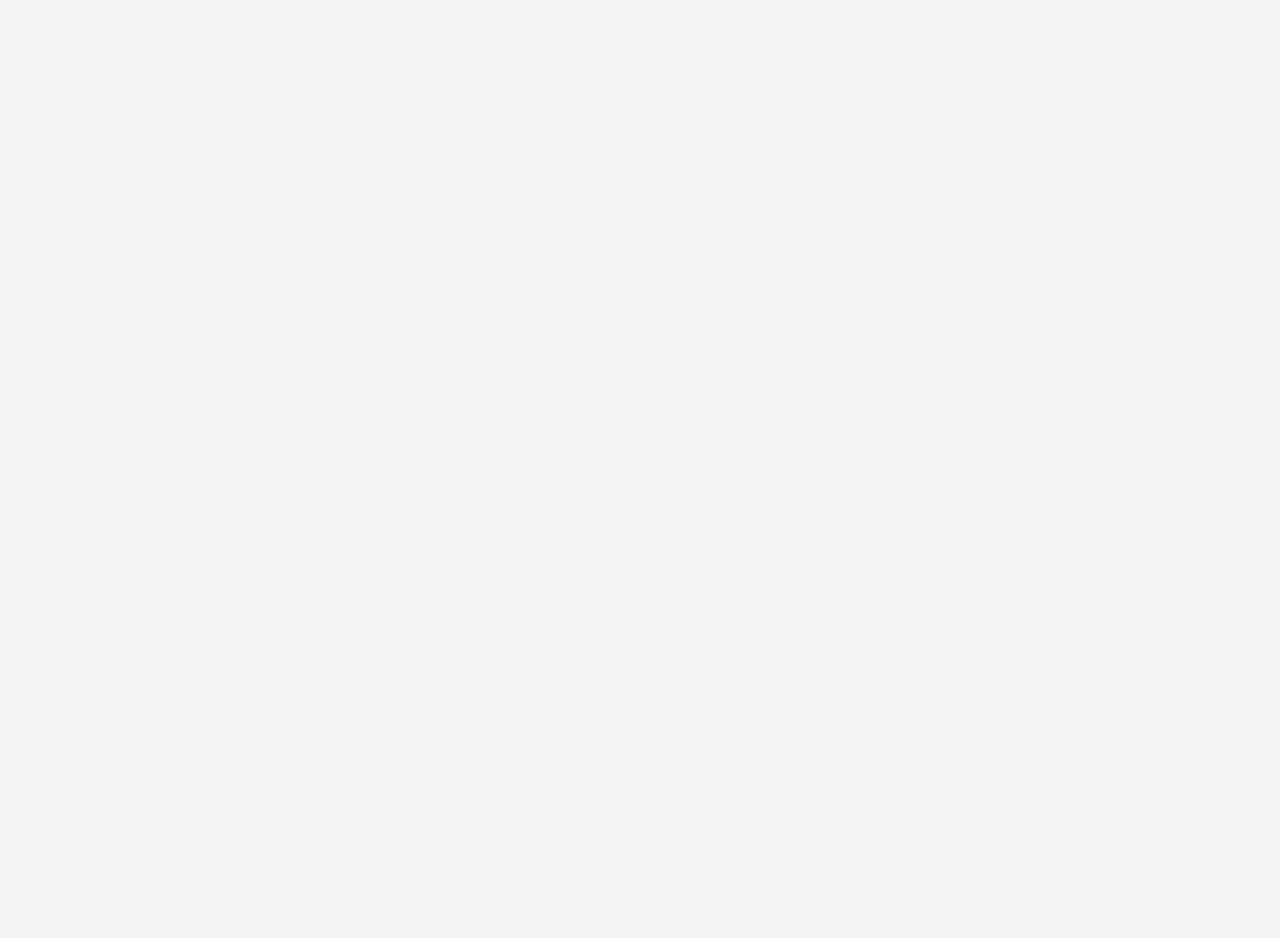
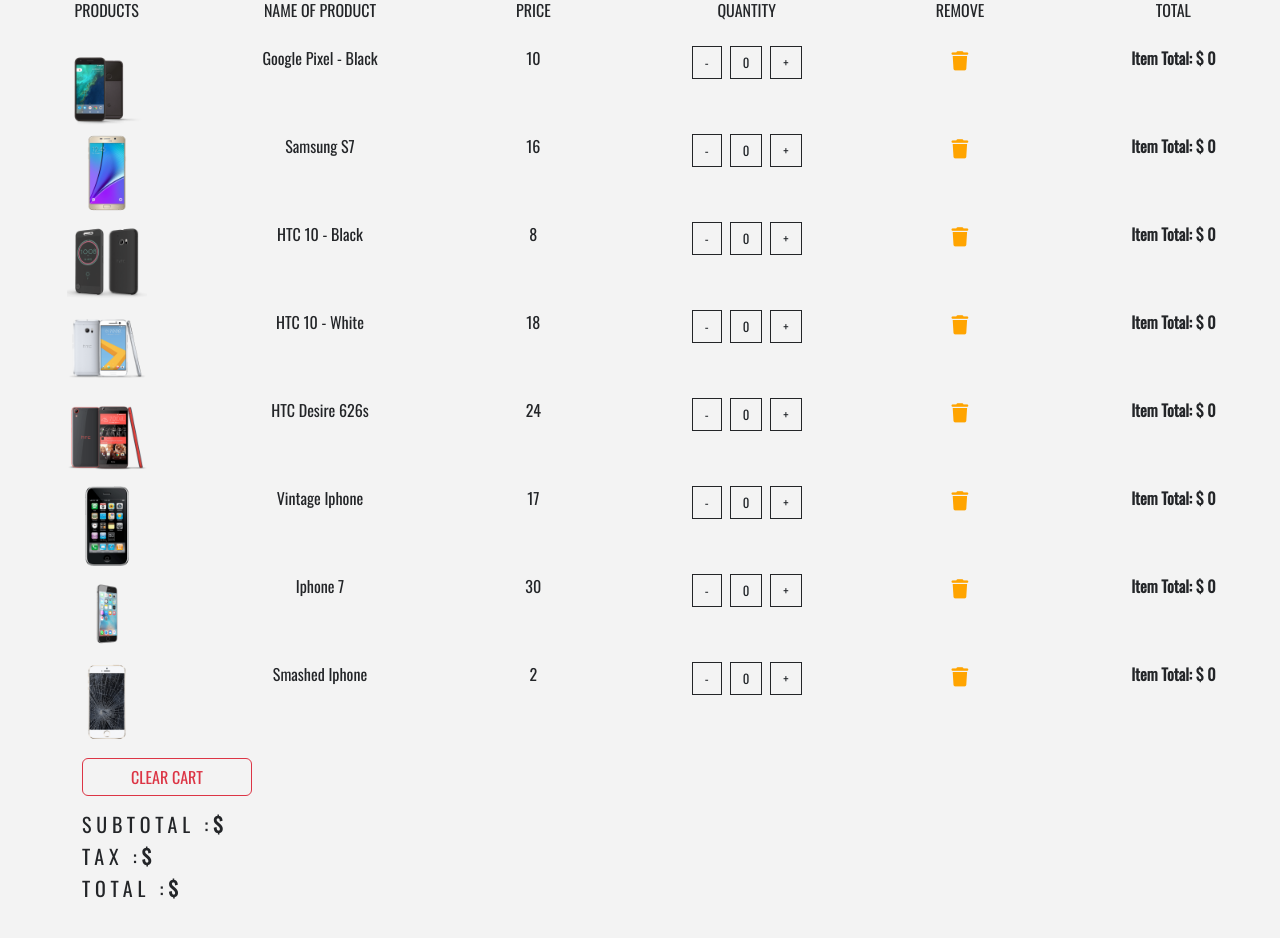
Before and after one commit to dermil/React-eCommerce-Store-Project, a React (Create React App) app: page /cart in a window 1280 px wide. Shown: the part 140-1078 px from the top of the page. Before the commit the page ends 800 px from the top, so only its background shows below. Built offline with nearby package versions, Linux system fonts and the light colour scheme.

Commit message:
Cart, AddToCart Modal and most of their functions added

```diff
--- a/src/App.css
+++ b/src/App.css
@@ -25,3 +25,23 @@
 .text-bright {
   color: var(--lightBlue);
 }
+
+.btn-black {
+  background: transparent;
+  text-transform: capitalize;
+  font-size: 0.8rem !important;
+  color:var(--mainDark);
+  border-radius:0 !important;
+  border: 0.1rem solid var(--mainDark) !important;
+}
+
+.btn-black:hover {
+  background-color: var(--mainDark) !important;
+  color: var(--mainWhite) !important;
+}
+
+.cart-icon{
+  cursor: pointer;
+  font-size: 1.2rem;
+  color: var(--mainYellow);
+}
--- a/src/components/Cart.js
+++ /dev/null
@@ -1,13 +0,0 @@
-import React, {Component} from "react";
-
-export default class Cart extends Component {
-    render(){
-        return (
-            <div>
-                <h3>
-                   Hello from Cart
-                </h3>
-            </div>
-        )
-    }
-}
--- /dev/null
+++ b/src/components/Cart/Cart.js
@@ -0,0 +1,34 @@
+import React, {Component} from "react";
+import Title from "../Functional Components/Title";
+import CartColumns from './CartColumns'
+import EmptyCart from "./EmptyCart";
+import { ProductConsumer } from '../../context';
+import CartList from "./CartList";
+import CartTotals from './CartTotals.js';
+
+export default class Cart extends Component {
+
+    render(){
+        return (
+            <section>
+                <ProductConsumer>
+                    {(value) => {
+                        const {cart} = value;
+                        if(cart.length > 0) {
+                            return (
+                            <React.Fragment>
+                                <Title name='your' title='cart' />
+                                <CartColumns />
+                                <CartList value = {value}></CartList>
+                                <CartTotals value={value} />
+                            </React.Fragment>
+                            )
+                        } else {
+                            return <EmptyCart />
+                        }
+                    }}
+                </ProductConsumer>
+            </section>
+        )
+    }
+}
--- /dev/null
+++ b/src/components/Cart/CartColumns.js
@@ -0,0 +1,30 @@
+import React, { Component } from "react";
+
+export default class CartColumns extends Component {
+    render(){
+        return (
+            <div className="container-fluid text-center d-none d-lg-block">
+                <div className="row">
+                    <div className="col-10 mx-auto col-lg-2">
+                        <p className="text-uppercase">Products</p>
+                    </div>
+                    <div className="col-10 mx-auto col-lg-2">
+                        <p className="text-uppercase">Name of Product</p>
+                    </div>
+                    <div className="col-10 mx-auto col-lg-2">
+                        <p className="text-uppercase">price</p>
+                    </div>
+                    <div className="col-10 mx-auto col-lg-2">
+                        <p className="text-uppercase">quantity</p>
+                    </div>
+                    <div className="col-10 mx-auto col-lg-2">
+                        <p className="text-uppercase">remove</p>
+                    </div>
+                    <div className="col-10 mx-auto col-lg-2">
+                        <p className="text-uppercase">total</p>
+                    </div>
+                </div>
+            </div>
+        );
+    };
+};
--- /dev/null
+++ b/src/components/Cart/CartItem.js
@@ -0,0 +1,41 @@
+import React from "react";
+
+export default function CartItem({item, value}) {
+    const {id,title, img, price, total, count} = item;
+    const {increment,decrement,removeItem} = value;
+    return (
+        <div className="row my-2 text-capitalize text-center">
+            <div className="col-10 mx-auto col-lg-2">
+                <img src={img} style = {{width:'5rem',height:'5rem'}}
+                className='img-fluid'
+                alt='product' />
+            </div>
+            <div className="col-10 mx-auto col-lg-2">
+                <span className="d-lg-none">Product:</span>
+                {title}
+            </div>
+            <div className="col-10 mx-auto col-lg-2">
+                <span className="d-lg-none">Price:</span>
+                {price}
+            </div>
+            <div className="col-10 mx-auto col-lg-2 my-2 my-lg-0">
+                <div className="d-flex justify-content-center">
+                    <div>
+                        <span className="btn btn-black mx-1" onClick={()=>decrement(id)}>-</span>
+                        <span className="btn btn-black mx-1" >{count}</span>
+                        <span className="btn btn-black mx-1" onClick={()=>increment(id)}>+</span>
+                    </div>
+                </div>
+            </div>
+            {/* */}
+            <div className="col-10 mx-auto col-lg-2">
+                <div className="cart-icon" onClick={()=>removeItem(id)}>
+                    <i className="fas fa-trash"></i>
+                </div>
+            </div>
+            <div className="col-10 mx-auto col-lg-2">
+                <strong>item total: $ {total}</strong>
+            </div>
+        </div>
+    )
+}
--- /dev/null
+++ b/src/components/Cart/CartList.js
@@ -0,0 +1,16 @@
+import React from "react";
+import CartItem from './CartItem'
+
+export default function CartList({value}) {
+   const {cart} = value
+   console.log(value,cart);
+
+   return (
+   <div className="container-fluid">
+        {cart.map(item=>{
+            return <CartItem key={item.id} item={item} value={value} />
+        })}
+
+    </div>
+    )
+}
--- /dev/null
+++ b/src/components/Cart/CartTotals.js
@@ -0,0 +1,41 @@
+import React from "react";
+import { Link } from "react-router-dom";
+
+export default function CartTotals(value) {
+    const {cartSubTotal, cartTax, cartTotal,clearCart} = value;
+    return (
+        <React.Fragment>
+            <div className="container">
+                <div className="row">
+                    <div className="col-10 mt-2 mb-sm-5 ml-md-auto col-sm-8 text-capitalize text-right">
+                        <Link to="/">
+                            <button className="btn btn-outline-danger text-uppercase mb-3 px-5"
+                            type='button'
+                            onClick={() => clearCart()}>
+                                clear cart
+                            </button>
+                        </Link>
+                        <h5>
+                            <span className="text-title">
+                                subtotal :
+                            </span>
+                            <strong>$ {cartSubTotal}</strong>
+                        </h5>
+                        <h5>
+                            <span className="text-title">
+                                Tax :
+                            </span>
+                            <strong>$ {cartTax}</strong>
+                        </h5>
+                        <h5>
+                            <span className="text-title">
+                                Total :
+                            </span>
+                            <strong>$ {cartTotal}</strong>
+                        </h5>
+                    </div>
+                </div>
+            </div>
+        </React.Fragment>
+    )
+}
--- /dev/null
+++ b/src/components/Cart/EmptyCart.js
@@ -0,0 +1,13 @@
+import React from "react";
+
+export default function EmptyCart() {
+    return (
+        <div className="container mt-5">
+            <div className="row">
+                <div className="col-10 mx-auto text-center text-title">
+                    Your Cart is Empty
+                </div>
+            </div>
+        </div>
+    )
+}
--- /dev/null
+++ b/src/components/Cart/package.json
@@ -0,0 +1,3 @@
+{
+    "main":"Cart.js"
+}
--- a/src/components/Modal.js
+++ b/src/components/Modal.js
@@ -25,9 +25,22 @@
                         <ModalContainer>
                             <div className='container'>
                             <div className='row'>
-                                <div className='col-8 mx-auto col-md-6 col-lg-4
-                                text-center text-capitalize'>
+                                <div id='modal' className='col-8 mx-auto col-md-6 col-lg-4
+                                text-center text-capitalize p-5'>
                                     <h5>item added to the cart</h5>
+                                    <img src={img} className='img-fluid' alt='product' />
+                                    <h5>{title}</h5>
+                                    <h5 className='text-muted'>price : $ {price}</h5>
+                                    <Link to='/'>
+                                        <ButtonContainer onClick={()=>closeModal()}>
+                                            Back to Store
+                                        </ButtonContainer>
+                                    </Link>
+                                    <Link to='/cart'>
+                                        <ButtonContainer cartButton onClick={()=>closeModal()}>
+                                            go to cart
+                                        </ButtonContainer>
+                                    </Link>
                                 </div>
                             </div>
                             </div>
@@ -41,5 +54,17 @@
 }
 
 const ModalContainer =styled.div`
+position: fixed;
+top: 0;
+left: 0;
+right: 0;
+bottom: 0;
+background: rgba(0,0,0,0.3);
+display:flex;
+align-items: center;
+justify-content: center;
+#modal {
+    background:var(--mainWhite);
+}
 
-`
+`;
--- a/src/context.js
+++ b/src/context.js
@@ -9,9 +9,12 @@
     state={
         products: [],
         productDetails: detailProduct,
-        cart: [],
-        modalOpen: true,
-        modalProduct: detailProduct
+        cart: storeProducts,
+        modalOpen: false,
+        modalProduct: detailProduct,
+        cartSubTotal: 0,
+        cartTax: 0,
+        cartTotal: 0
     };
     componentDidMount(){
         this.setProducts();
@@ -63,6 +66,22 @@
         })
     }
 
+    increment = (id) => {
+        console.log('this the increment method');
+    }
+
+    decrement = (id) => {
+        console.log('this the decrement method');
+    }
+
+    removeItem = (id) => {
+        console.log('cest le removeItem method')
+    }
+
+    clearCart = () => {
+        console.log('sac est rien');
+    }
+
     render(){
         return(
             <ProductContext.Provider value={{
@@ -70,7 +89,11 @@
                 handleDetail: this.handleDetail,
                 addToCart: this.addToCart,
                 openModal: this.openModal,
-                closeModal: this.closeModal
+                closeModal: this.closeModal,
+                increment: this.increment,
+                decrement: this.decrement,
+                removeItem: this.removeItem,
+                clearCart: this.clearCart
                 }}>
                 {this.props.children}
             </ProductContext.Provider>
```
